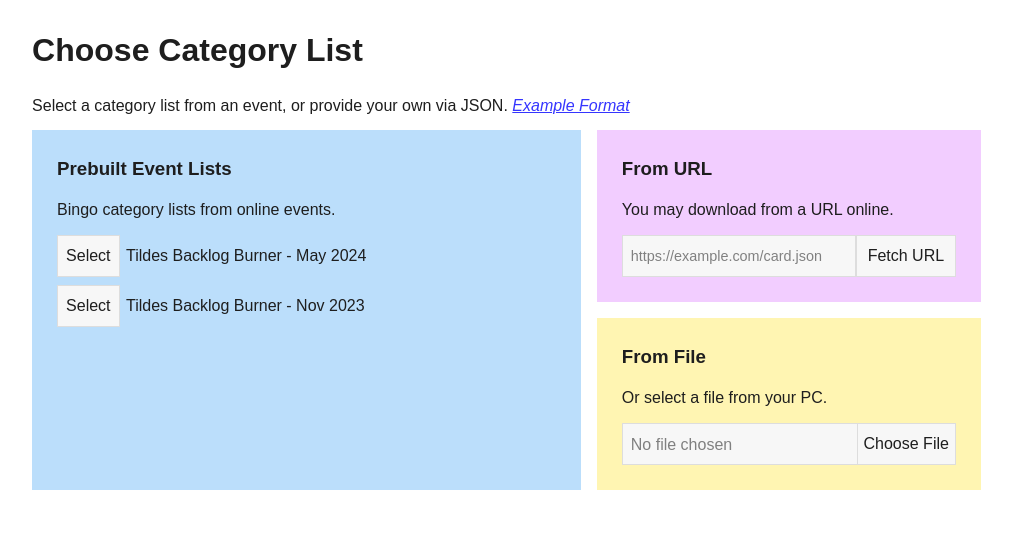
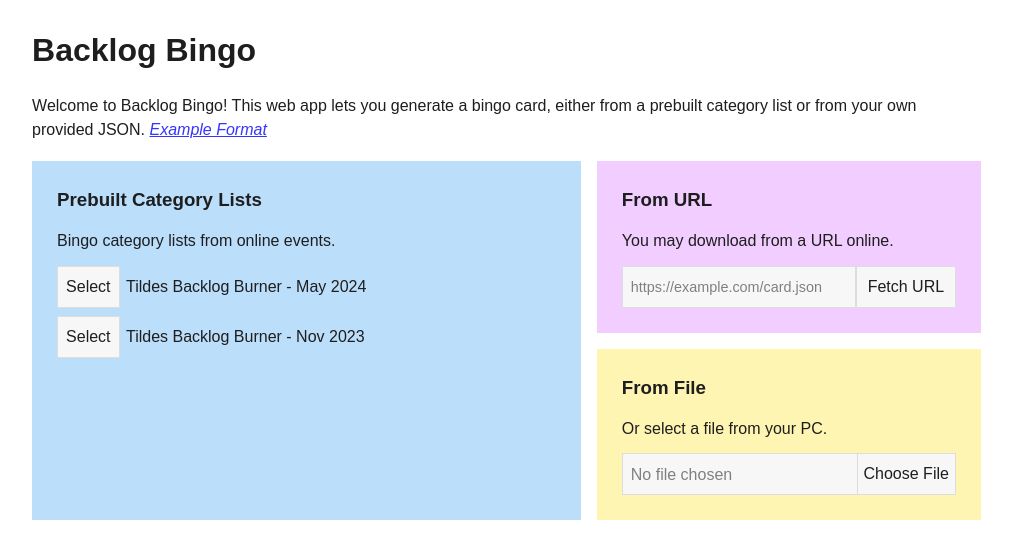
Before and after one commit to WesCook/BacklogBingo, a Vue app: page /#/list in a window 1280 px wide. Shown: the top 558 px of the page, without its empty margins (126-1138 px from the left). Built offline with nearby package versions, Linux system fonts and the light colour scheme.

Commit message:
Updating introductory wording on Category List

```diff
--- a/src/pages/CategoryList.vue
+++ b/src/pages/CategoryList.vue
@@ -59,12 +59,12 @@
 </script>
 
 <template>
-	<h1>Choose Category List</h1>
+	<h1>Backlog Bingo</h1>
 	<p>
-		Select a category list from an event, or provide your own via JSON.
+		Welcome to Backlog Bingo!  This web app lets you generate a bingo card, either from a prebuilt category list or from your own provided JSON.
 		<em>
 			<a
-				href="https://github.com/WesCook/BacklogBingo/blob/main/public/event-lists/tildes-gaming-nov-2023.json"
+				href="https://github.com/WesCook/BacklogBingo/blob/main/public/event-lists/tildes-gaming-may-2024.json"
 				target="_blank"
 			>Example Format</a>
 		</em>
@@ -75,7 +75,7 @@
 		class="card-wrapper"
 	>
 		<div class="card-event">
-			<h3>Prebuilt Event Lists</h3>
+			<h3>Prebuilt Category Lists</h3>
 			<p>Bingo category lists from online events.</p>
 			<ul class="list">
 				<CategoryListEvent
@@ -158,6 +158,7 @@
 			"card-event card-url"
 			"card-event card-file";
 		gap: 1em;
+		margin-top: 1.2em;
 		padding: 0;
 		& > div {
 			padding: 25px;
```
